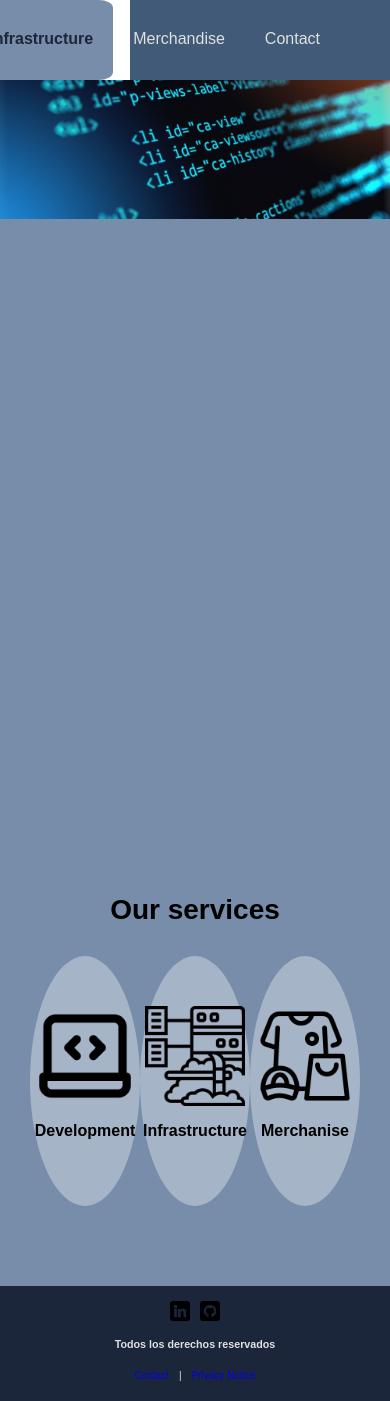
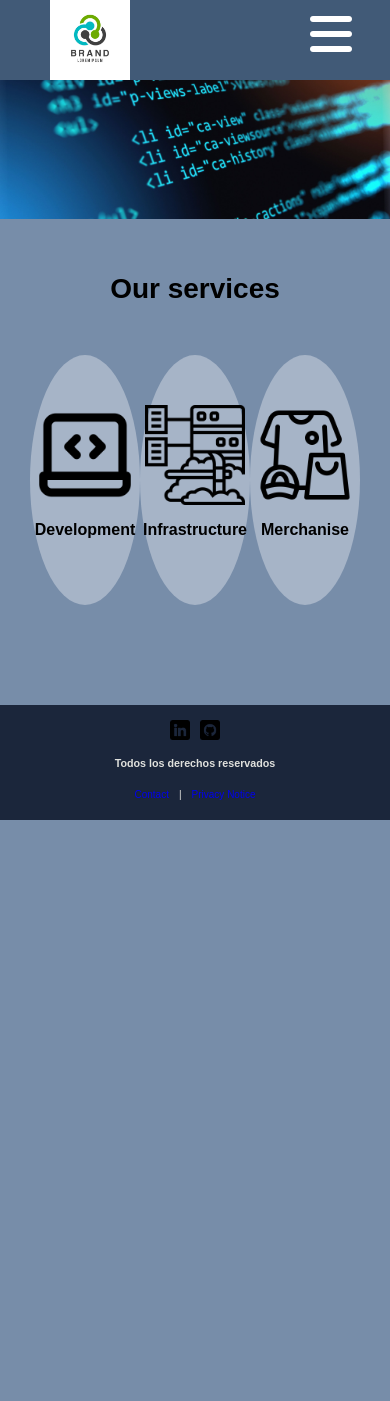
Before and after one commit to BPM17/Kabeldi, a Django app: page / in a window 390 px wide. After the commit the page ends 820 px from the top, so only its background shows below. Run offline with Django 5.2, Linux system fonts and the light colour scheme.

Commit message:
Responsive changes

```diff
--- a/Kabeldi/Kabeldi/settings.py
+++ b/Kabeldi/Kabeldi/settings.py
@@ -25,9 +25,10 @@
 SECRET_KEY = 'django-insecure-5$7pyxg85m8ylou9cjodzt8(uj5^2kjgjs9+5s1cfw)4on5=q%'
 
 # SECURITY WARNING: don't run with debug turned on in production!
-DEBUG = False
+DEBUG = True
 
-ALLOWED_HOSTS = ['.onrender.com']
+ALLOWED_HOSTS = []
+# ALLOWED_HOSTS = ['.onrender.com']
 
 
 # Application definition
--- a/Kabeldi/kabeldi_app/static/css/styles.css
+++ b/Kabeldi/kabeldi_app/static/css/styles.css
@@ -5,6 +5,10 @@
     --secundario:#1b263b;
     --terciario:#0d1b2a;
     --cuarto:#a6b4c7;
+}
+
+li{
+    list-style-type: none;
 }
 
 html {
@@ -62,6 +66,10 @@
     padding: 0;
 }
 
+label{
+    color: var(--letra);
+}
+
 .section{
     width: 100%;
     position:fixed;
@@ -75,15 +83,94 @@
     background-color: var(--header);
 }
 
-.menu{
+.containerMenu{
+    justify-content: space-between;
+    height: 8rem;
+    width: 100%;
     padding: 0 5rem;
     display: flex;
-    justify-content: right;
-    height: 8rem;
-    width: 100%;
     background-color: var(--header);
     text-decoration: none;
     font-weight: 500;
+}
+
+@media(max-width:1000px){
+    .menu{
+        display: none;
+    }
+
+    .respmenu a {
+        color: inherit;
+        text-decoration: none;
+        display: block;
+        padding: 20px;
+        max-width: 200px;
+        background: var(--background);
+    }
+
+    .respmenu input[type="checkbox"], .respmenu .fa-bars, .respmenu .fa-times {
+      position: absolute;
+      box-sizing: border-box;
+      margin: 1rem;
+      padding: 0;
+      right: 0;
+      top: 0;
+      width: 2rem;
+      height: 2rem;
+    }
+
+    .respmenu .fa-bars, .respmenu .fa-times {
+      font-size: 48px;
+      pointer-events: none;
+    }
+
+    .respmenu input[type="checkbox"] {
+      opacity: 0;
+    }
+
+    .respmenu {
+      color: white;
+      position: relative;
+      background: var(--header);
+      min-height: 48px;
+      max-width: 200px;
+    }
+
+    .respmenu nav {
+      display: none;
+    }
+
+    .respmenu input:checked ~ nav {
+      display: block;
+    }
+
+    .respmenu input:checked ~ .fa-bars {
+      display: none;
+    }
+
+    .respmenu input:not(:checked) ~ .fa-times {
+      display: none;
+    }
+
+    .services{
+            padding: 3rem;
+            display: flex;
+            flex-direction: column;
+            align-items: center;
+            justify-content: space-evenly;
+            text-align: center;
+    }
+
+    .service{
+        margin: 2rem 0;
+    }
+
+}
+
+@media(min-width:1001px){
+    .respmenu{
+        display: none;
+    }
 }
 
 a{
@@ -96,11 +183,17 @@
     width: 90%;
 }
 
+.menu{
+    margin: 1rem 0 1rem 0;
+    padding: 2rem 0;
+}
+
 .menu a{
     padding: 3rem 2rem 0rem 2rem;
     color: var(--letra);
     max-width: 100%;
     max-height: 100%;
+    text-decoration: none;
 }
 
 .menuImg{
@@ -110,9 +203,9 @@
 }
 
 .menu a:hover{
+    background-color: var(--background);
     color: var(--secundario);
     font-weight: 700;
-    background-color: var(--background);
     border-radius: 10%;
 }
 
@@ -205,7 +298,6 @@
 
 .slider-frame{
     width: 100%;
-    height: 100vh;
     margin: 0;
     overflow: hidden;
 }
@@ -294,11 +386,10 @@
 
 .technologies{
     margin: 5rem auto;
-    width: 60%;
+    width: 90%;
     display: grid;
-    grid-template-columns: repeat(3,1fr);
-    grid-template-rows: repeat(2, 1fr);
-    gap: 1rem;
+    grid-template-columns: repeat(auto-fit, minmax(250px, 1fr));
+    gap: 2rem;
 }
 
 .technology{
--- a/Kabeldi/kabeldi_app/templates/header.html
+++ b/Kabeldi/kabeldi_app/templates/header.html
@@ -1,10 +1,25 @@
+<link rel="stylesheet" href="https://cdnjs.cloudflare.com/ajax/libs/font-awesome/6.4.0/css/all.min.css">
 {% load static %}
 
-<div class="menu">
+<div class="containerMenu">
     <div class="menuImg">
         <img src="{% static 'img/logo.jpg' %}" alt="">
     </div>
-    <div class="links">
+    <div class="respmenu">
+        <input type="checkbox"/>
+        <i class="fas fa-bars"></i>
+        <i class="fas fa-times"></i>
+        <nav>
+            <ul>
+                <li><a href="/">Home</a></li>
+                <li><a href="/development">Development</a></li>
+                <li><a href="/infrastructure">Infrastructure</a></li>
+                <li><a href="/merchandise">Merchandise</a></li>
+                <li><a href="/contact">Contact</a></li>
+            </ul>
+        </nav>
+    </div>
+    <div class="menu">
         <a href="/">Home</a>
         <a href="/development">Development</a>
         <a href="/infrastructure">Infrastructure</a>
```
